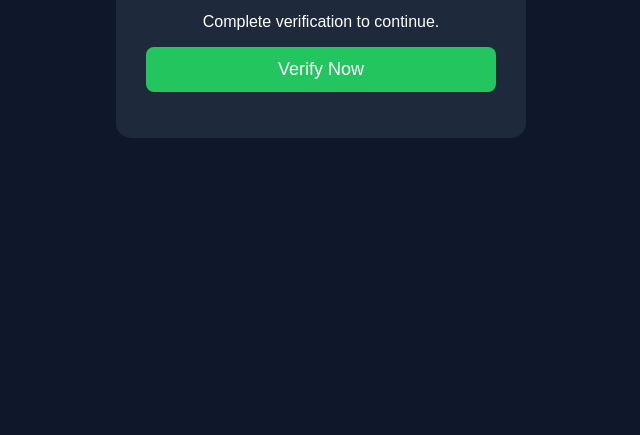
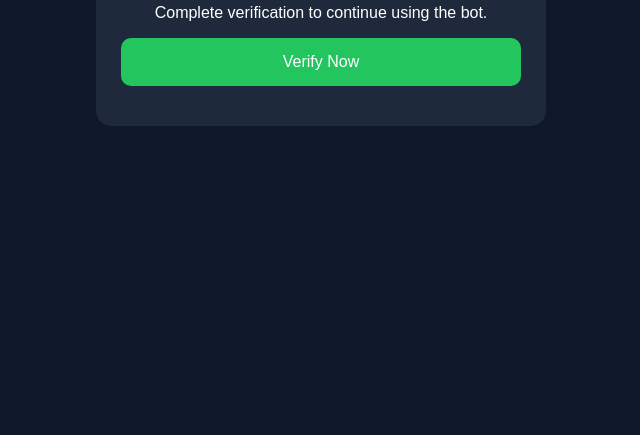
Before and after one commit to jenildobariya999-art/Verification_page, a plain HTML site: page index.html in a window 1280 px wide. Shown: the part 381-816 px from the top of the page, without its empty margins (319-959 px from the left). Drawn offline with Linux system fonts and the light colour scheme.

Commit message:
Update index.html

```diff
--- a/index.html
+++ b/index.html
@@ -1,82 +1,132 @@
 <!DOCTYPE html>
-<html>
+<html lang="en">
 <head>
 <meta charset="UTF-8">
-<meta name="viewport" content="width=device-width, initial-scale=1">
-<title>Verification</title>
+<meta name="viewport" content="width=device-width, initial-scale=1.0">
+<title>Device Verification</title>
 
 <style>
 body{
+    margin:0;
+    font-family:Arial,sans-serif;
     background:#0f172a;
     color:white;
-    font-family:Arial,sans-serif;
     display:flex;
     justify-content:center;
     align-items:center;
     height:100vh;
 }
 
-.box{
+.card{
+    width:90%;
+    max-width:400px;
+    background:#1e293b;
+    border-radius:15px;
+    padding:25px;
     text-align:center;
-    background:#1e293b;
-    padding:30px;
-    border-radius:15px;
-    width:350px;
 }
 
-button{
+.btn{
     width:100%;
-    padding:12px;
+    padding:15px;
     border:none;
-    border-radius:8px;
+    border-radius:10px;
     background:#22c55e;
     color:white;
-    font-size:18px;
+    font-size:16px;
     cursor:pointer;
+}
+
+.status{
+    margin-top:15px;
 }
 </style>
 </head>
-
 <body>
 
-<div class="box">
-    <h2>🔐 Verify Yourself</h2>
-    <p>Complete verification to continue.</p>
+<div class="card">
 
-    <button onclick="verify()">Verify Now</button>
+    <h2>🔐 Device Verification</h2>
 
-    <p id="status"></p>
+    <p>
+        Complete verification to continue using the bot.
+    </p>
+
+    <button class="btn" onclick="verify()">
+        Verify Now
+    </button>
+
+    <div class="status" id="status"></div>
+
 </div>
 
 <script>
-function verify(){
+
+async function verify(){
+
+    const params = new URLSearchParams(
+        window.location.search
+    );
+
+    const webhook = decodeURIComponent(
+        params.get("webhook")
+    );
+
+    const hash = params.get("hash");
+
+    const fingerprint = {
+        hash: hash,
+        userAgent: navigator.userAgent,
+        language: navigator.language,
+        platform: navigator.platform,
+        timezone:
+            Intl.DateTimeFormat()
+            .resolvedOptions()
+            .timeZone,
+        screen:
+            screen.width + "x" + screen.height
+    };
 
     document.getElementById("status").innerHTML =
         "⏳ Verifying...";
 
-    setTimeout(async()=>{
+    try{
 
-        const params =
-            new URLSearchParams(window.location.search);
-
-        const webhook =
-            params.get("webhook");
-
-        await fetch("/api/verify",{
+        const req = await fetch(
+            webhook,
+            {
                 method:"POST",
                 headers:{
                     "Content-Type":"application/json"
                 },
                 body:JSON.stringify({
-                webhook:webhook
+                    status:"pass",
+                    message:"Verified Successfully",
+                    device:fingerprint
                 })
-        });
+            }
+        );
+
+        if(req.ok){
 
             document.getElementById("status").innerHTML =
                 "✅ Verification Successful";
 
-    },2500);
+        }else{
+
+            document.getElementById("status").innerHTML =
+                "❌ Verification Failed";
+
         }
+
+    }catch(err){
+
+        document.getElementById("status").innerHTML =
+            "❌ Verification Failed";
+
+    }
+}
+
 </script>
 
 </body>
```
Lines whose indentation alone changed are shown as unchanged.
